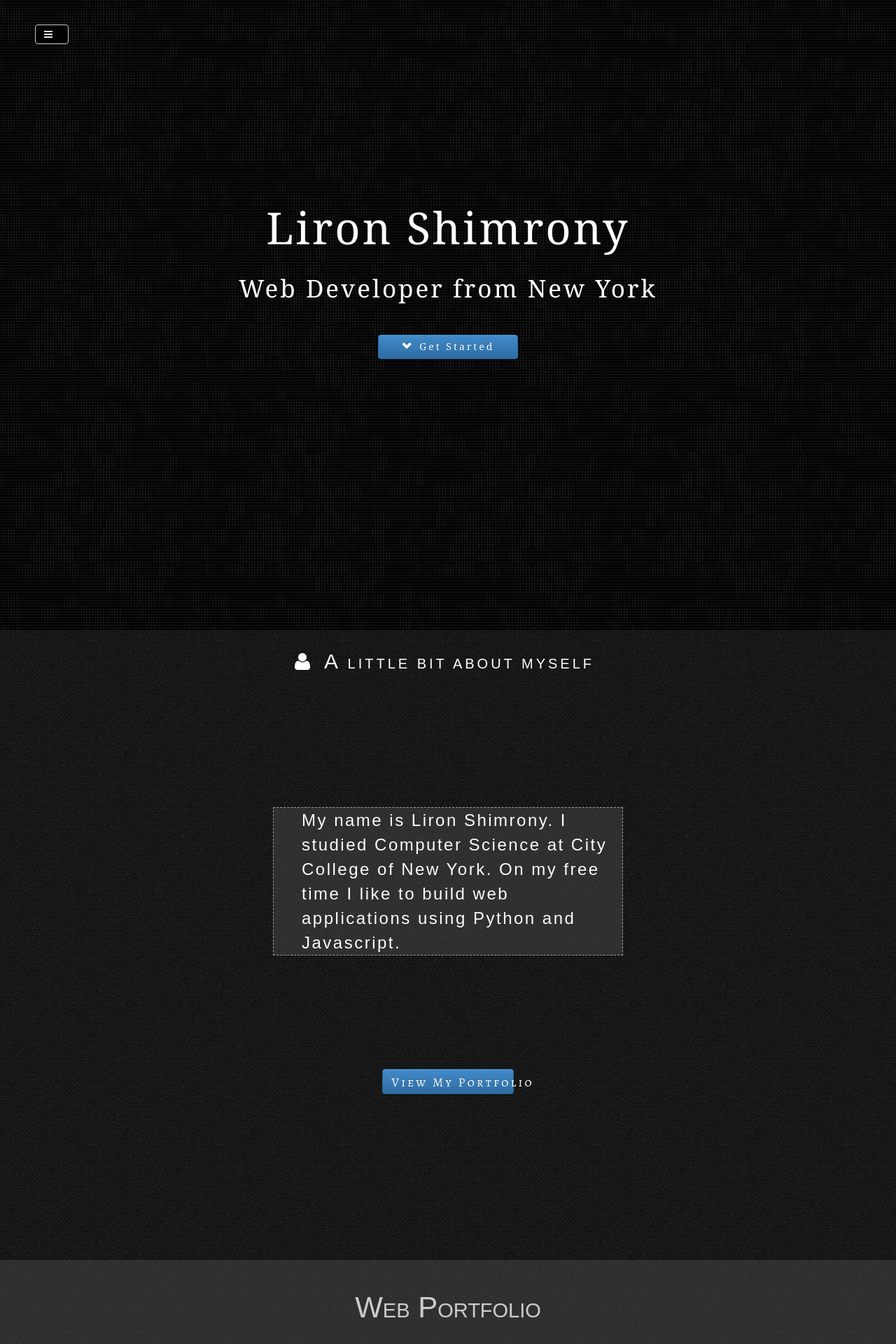
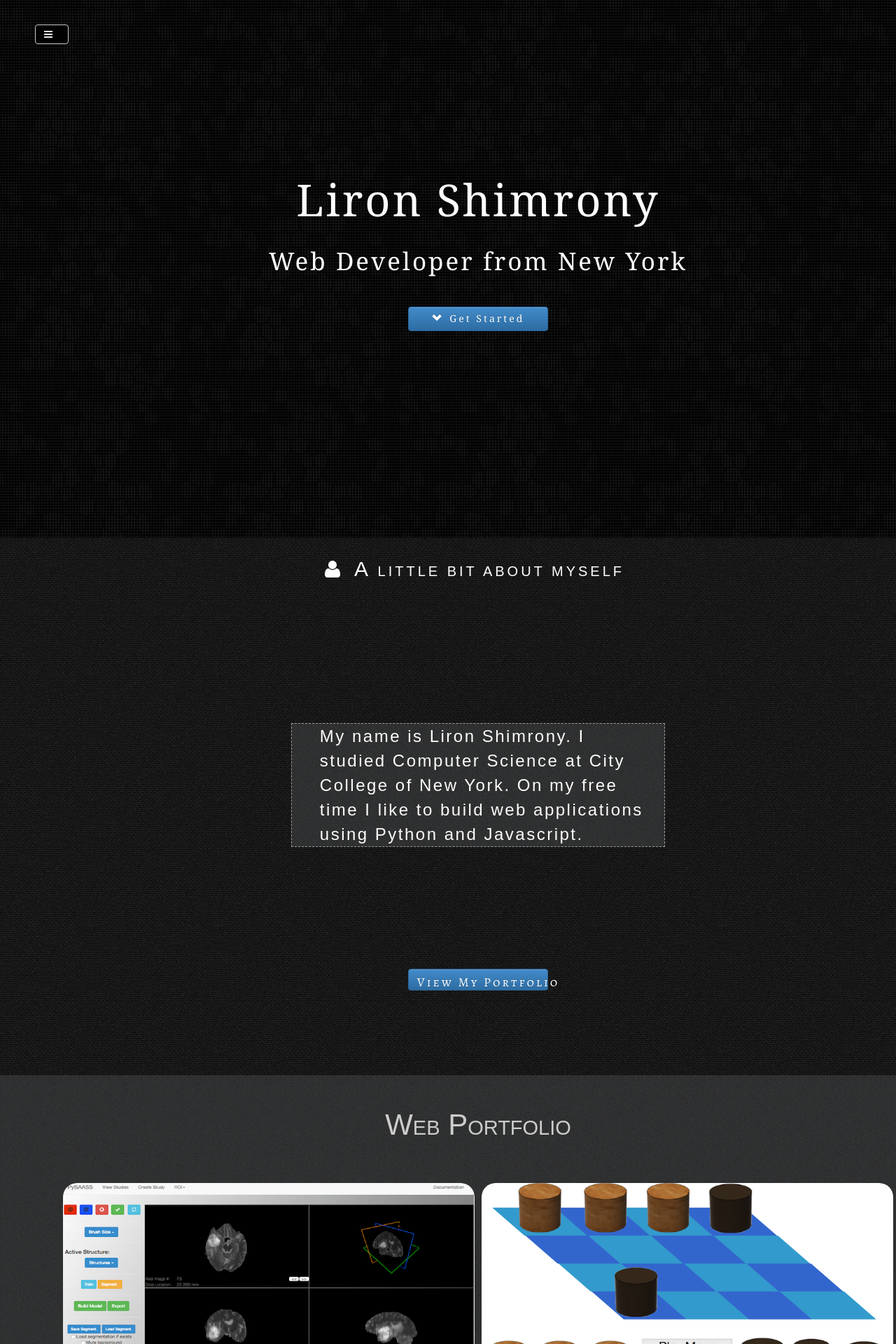
Before and after one commit to lsxliron/lsxliron.github.io, a Jekyll site: the page built from index.html, in a window 1280 px wide. Shown: the top 1920 px of the page at 70% size. Built offline with Jekyll 4.4.1, drawn with Linux system fonts in a browser that asks for light colours.

Commit message:
trying static resolution

```diff
--- a/css/styles.css
+++ b/css/styles.css
@@ -4,8 +4,8 @@
 }
 
 .page{
-	width: 100%;
-	height: 100%;
+	width: 1366px;
+	height: 768px;
 }
 
 .firstPage{
--- a/index.html
+++ b/index.html
@@ -328,8 +328,8 @@ layout: custom
 <script type="text/javascript">
 
 $(document).ready(function(){
-	if (window.navigator.userAgent.toLowerCase().search('mobile.*?')>0)
-		window.location.replace('http://localhost:8001/m/')
+	// if (window.navigator.userAgent.toLowerCase().search('mobile.*?')>0)
+		// window.location.replace('http://localhost:8001/m/')
 	$('#welcomePageLi').bind('click',function(){
 		$('body').animate({
 				scrollTop:  0}, 1000)
```
Also changed, not shown: 3 other files.
